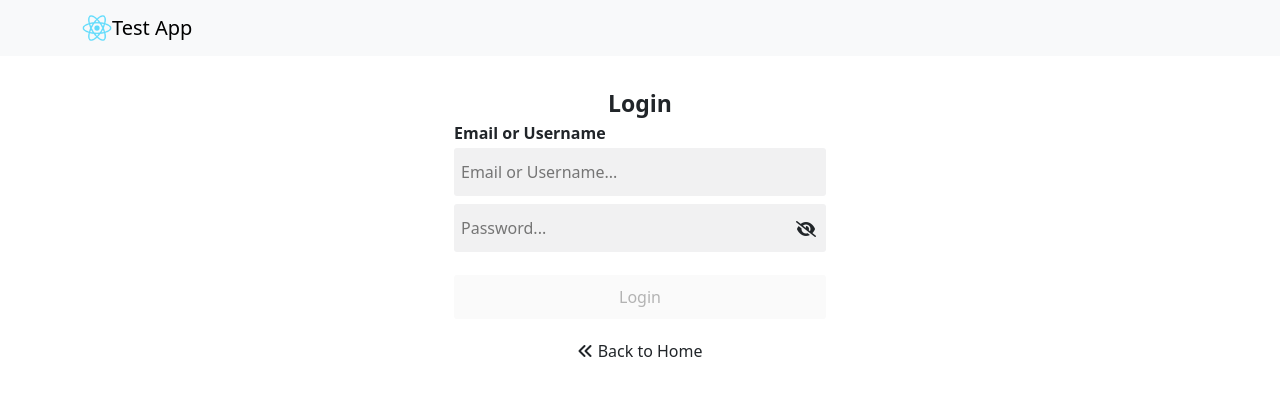
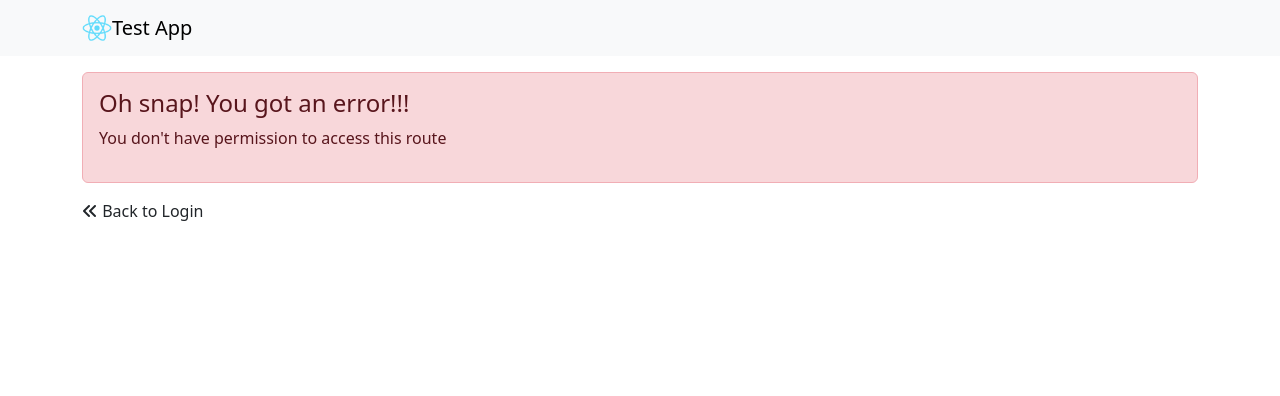
Before and after one commit to LocPhanFullstack/React-Practice, a React (Create React App) app: page /users in a window 1280 px wide. Before the commit this address led to /login. Shown: the top 396 px of the page. Built offline with nearby package versions, Linux system fonts and the light colour scheme; no server answers.

Commit message:
first commit

```diff
--- a/src/App.js
+++ b/src/App.js
@@ -1,14 +1,11 @@
-import { Route, Routes } from 'react-router-dom';
 import './App.scss';
 import Header from './components/Header';
-import Home from './components/Home';
-import TableUser from './components/TableUser';
 import Container from 'react-bootstrap/Container';
 import { ToastContainer } from 'react-toastify';
-import Login from './components/Login';
 import { useContext } from 'react';
 import { UserContext } from './context/UserContext';
 import { useEffect } from 'react';
+import AppRoutes from './routes/AppRoutes';
 
 function App() {
     const { loginContext } = useContext(UserContext);
@@ -24,11 +21,7 @@ function App() {
             <div className="app-container">
                 <Header />
                 <Container>
-                    <Routes>
-                        <Route path="/" element={<Home />} />
-                        <Route path="/users" element={<TableUser />} />
-                        <Route path="/login" element={<Login />} />
-                    </Routes>
+                    <AppRoutes />
                 </Container>
             </div>
             <ToastContainer
--- a/src/App.scss
+++ b/src/App.scss
@@ -79,3 +79,11 @@ code {
         }
     }
 }
+
+.back-to-login {
+    cursor: pointer;
+
+    &:hover {
+        opacity: 0.7;
+    }
+}
--- a/src/components/Header.js
+++ b/src/components/Header.js
@@ -21,14 +21,13 @@ const Header = () => {
         navigate('/login');
         toast.success('Logout Successfully!!!');
     };
-    let token = localStorage.getItem('token');
+    // let token = localStorage.getItem('token');
 
-    useEffect(() => {
-        if (!token) {
-            navigate('/login');
-        }
-    }, []);
-    console.log(user.auth);
+    // useEffect(() => {
+    //     if (!token) {
+    //         navigate('/login');
+    //     }
+    // }, []);
 
     return (
         <div>
@@ -46,9 +45,7 @@ const Header = () => {
                     </Navbar.Brand>
                     <Navbar.Toggle aria-controls="basic-navbar-nav" />
                     <Navbar.Collapse id="basic-navbar-nav">
-                        {((user && user.auth) ||
-                            window.location.pathname === '/' ||
-                            window.location.pathname === '/users') && (
+                        {user && user.auth && (
                             <>
                                 <Nav className="me-auto">
                                     <NavLink className="nav-link" to="/">
@@ -58,7 +55,6 @@ const Header = () => {
                                         Manage Users
                                     </NavLink>
                                 </Nav>
-
                                 <Nav>
                                     {user && user.auth === true && (
                                         <span className="nav-link">Welcome, ${user.email}</span>
--- a/src/components/Login.js
+++ b/src/components/Login.js
@@ -48,7 +48,7 @@ const Login = () => {
 
     return (
         <div className="login-container col-12 col-sm-4">
-            <div className="title">Login</div>
+            <div className="title">Login (eve.holt@reqres.in)</div>
             <div className="text">Email or Username</div>
             <input
                 value={email}
--- /dev/null
+++ b/src/routes/AppRoutes.js
@@ -0,0 +1,27 @@
+import { Route, Routes } from 'react-router-dom';
+import React from 'react';
+import Home from '../components/Home';
+import Login from '../components/Login';
+import PrivateRoute from './PrivateRoute';
+import TableUser from '../components/TableUser';
+
+const AppRoutes = () => {
+    return (
+        <>
+            <Routes>
+                <Route path="/" element={<Home />} />
+                <Route path="/login" element={<Login />} />
+                <Route
+                    path="/users"
+                    element={
+                        <PrivateRoute>
+                            <TableUser />
+                        </PrivateRoute>
+                    }
+                ></Route>
+            </Routes>
+        </>
+    );
+};
+
+export default AppRoutes;
--- /dev/null
+++ b/src/routes/PrivateRoute.js
@@ -0,0 +1,31 @@
+import React, { useContext } from 'react';
+import { useNavigate } from 'react-router-dom';
+import { UserContext } from '../context/UserContext';
+import { Alert } from 'react-bootstrap';
+
+const PrivateRoute = ({ children }) => {
+    const { user } = useContext(UserContext);
+    const navigate = useNavigate();
+
+    const handleGoBack = () => {
+        navigate('/login');
+    };
+
+    if (user && !user.auth) {
+        return (
+            <>
+                <Alert variant="danger" className="mt-3">
+                    <Alert.Heading>Oh snap! You got an error!!!</Alert.Heading>
+                    <p>You don't have permission to access this route</p>
+                </Alert>
+                <span className="back-to-login" onClick={() => handleGoBack()}>
+                    <i className="fa-solid fa-angles-left"></i> Back to Login
+                </span>
+            </>
+        );
+    }
+
+    return <>{children}</>;
+};
+
+export default PrivateRoute;
```
